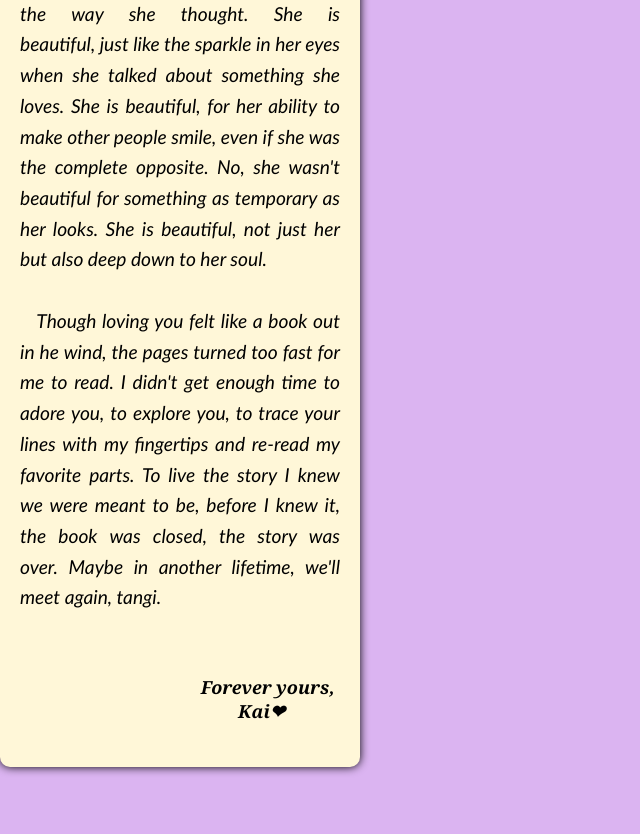
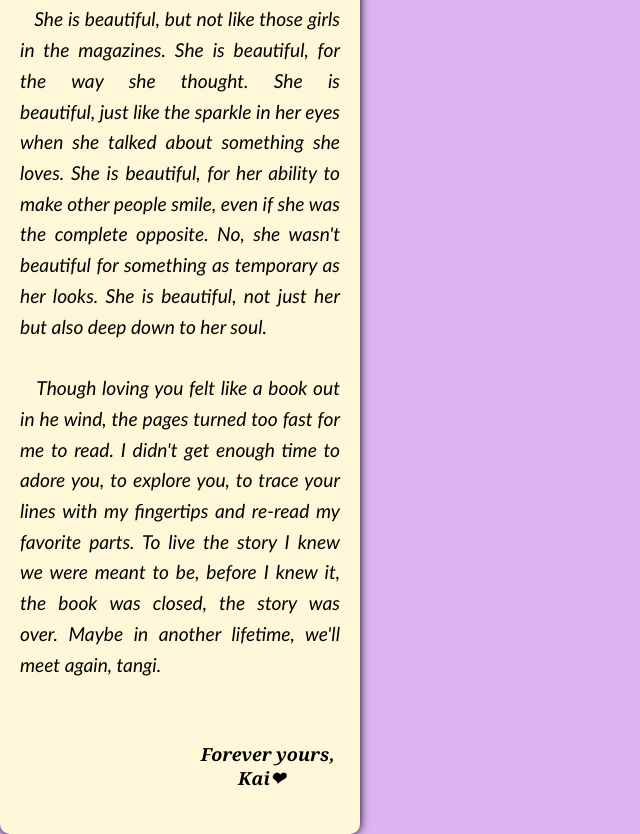
Before and after one commit to Kaito091023/ShortMessage, a plain HTML site: page index.html in a window 1280 px wide. Shown: the part 100-934 px from the top of the page, without its empty margins (0-640 px from the left). Before the commit the page ends 867 px from the top, so only its background shows below. Drawn offline with Linux system fonts and the light colour scheme.

Commit message:
index.html

```diff
--- a/index.html
+++ b/index.html
@@ -1,6 +1,8 @@
 <!DOCTYPE html>
 <html lang="en">
     <head>
+        <meta charset="UTF-8">
+        <meta name="viewport" content="width=device-width, initial-scale=1.0">
         <title>A Short Message</title>
         <style>
             body {
@@ -10,7 +12,6 @@
                 padding: 0;
                 display: flex;
                 align-items: center;
-                height: 100vh;
                 max-width: 360px;
             }
 
```
